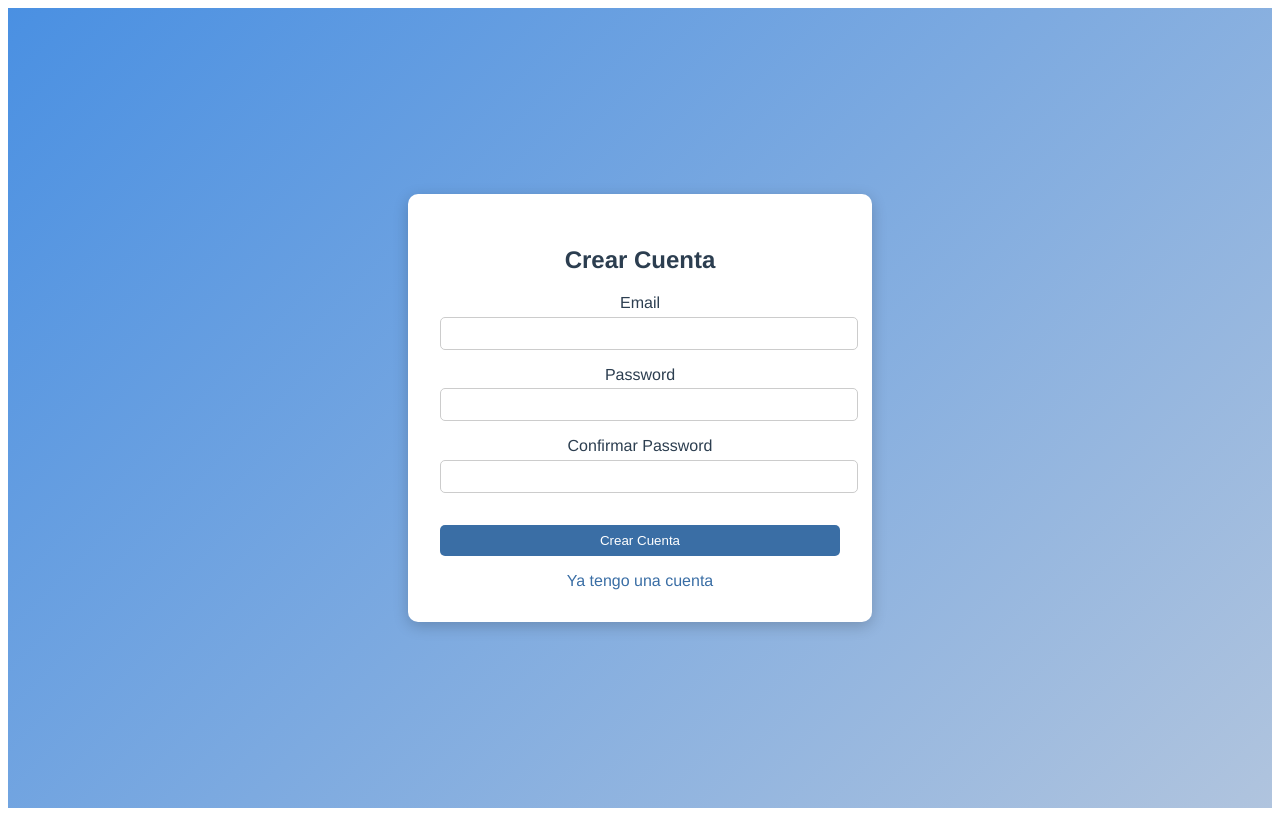
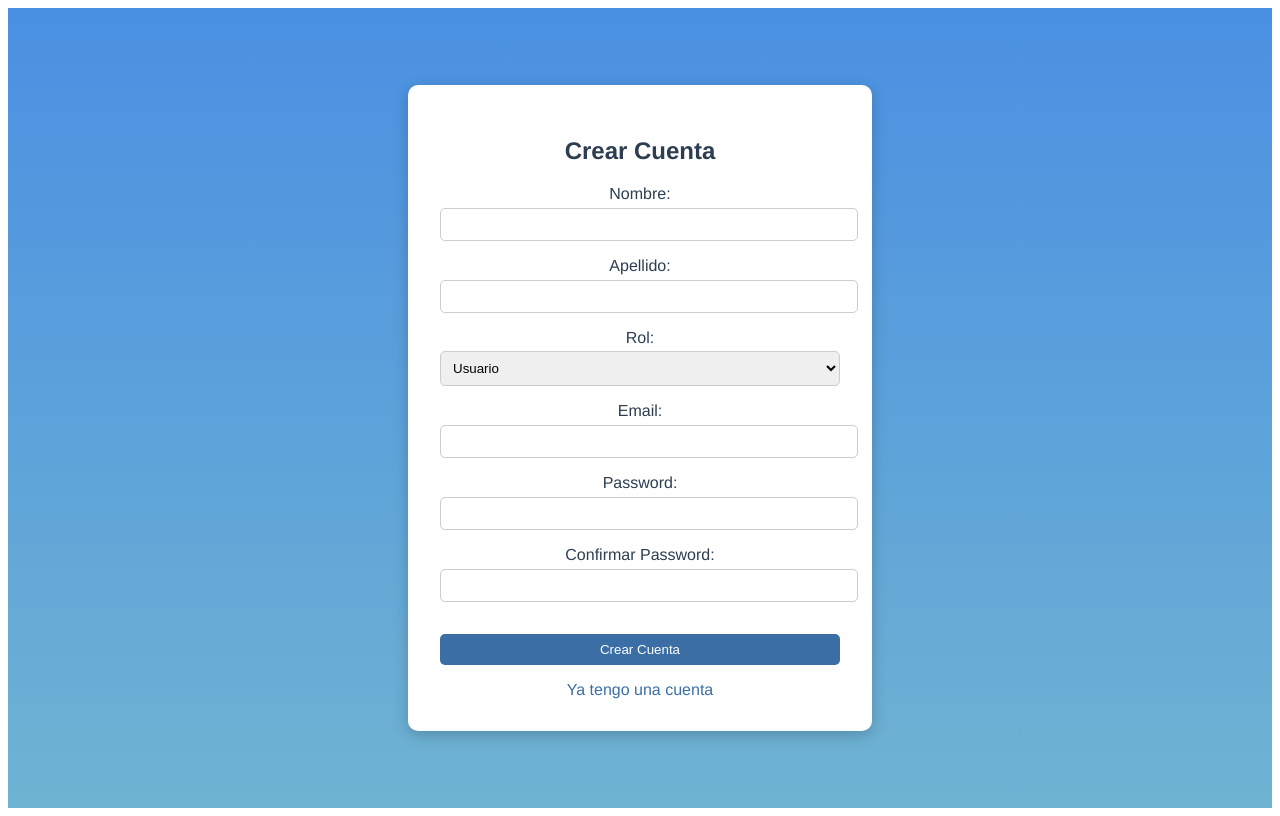
Before and after one commit to Adrianluza1/Hito2_Finanzas, a Vue app: page /register in a window 1280 px wide. Built offline with nearby package versions, Linux system fonts and the light colour scheme.

Commit message:
fix(Register): Change in register logic for json server

```diff
--- a/src/components/login/RegisterForm.vue
+++ b/src/components/login/RegisterForm.vue
@@ -1,32 +1,37 @@
 <template>
-  <div class="register-card">
+  <div class="login-card">
     <h2>Crear Cuenta</h2>
+    <form @submit.prevent="register">
       <div class="form-group">
-      <label>Email</label>
-      <input type="email" v-model="correo" required />
-    </div>
-    <div class="form-group">
-      <label>Nombre de Usuario</label>
+        <label>Nombre:</label>
         <input type="text" v-model="nombre" required />
       </div>
       <div class="form-group">
-      <label>Rol</label>
+        <label>Apellido:</label>
+        <input type="text" v-model="apellido" required />
+      </div>
+      <div class="form-group">
+        <label>Rol:</label>
         <select v-model="rol" required>
-        <option value="Usuario">Usuario</option>
-        <option value="Administrador">Administrador</option>
+          <option value="user">Usuario</option>
+          <option value="admin">Administrador</option>
         </select>
       </div>
       <div class="form-group">
-      <label>Password</label>
-      <input type="password" v-model="contrasena" required />
+        <label>Email:</label>
+        <input type="email" v-model="email" required />
       </div>
       <div class="form-group">
-      <label>Confirmar Password</label>
-      <input type="password" v-model="confirmarContrasena" required />
+        <label>Password:</label>
+        <input type="password" v-model="password" required />
       </div>
-    <button @click="register">Crear Cuenta</button>
-    <p class="login-link" @click="goToLogin">Ya tengo una cuenta</p>
-    <p v-if="error" class="error-message">{{ error }}</p>
+      <div class="form-group">
+        <label>Confirmar Password:</label>
+        <input type="password" v-model="confirmPassword" required />
+      </div>
+      <button type="submit">Crear Cuenta</button>
+    </form>
+    <router-link to="/" class="register-link">Ya tengo una cuenta</router-link>
   </div>
 </template>
 
@@ -36,39 +41,35 @@ import ApiService from '@/services/ApiService';
 export default {
   data() {
     return {
-      correo: '',
       nombre: '',
-      rol: 'Usuario',
-      contrasena: '',
-      confirmarContrasena: '',
-      error: '',
+      apellido: '',
+      rol: 'user',
+      email: '',
+      password: '',
+      confirmPassword: ''
     };
   },
   methods: {
     async register() {
-      if (this.contrasena !== this.confirmarContrasena) {
-        this.error = 'Las contraseñas no coinciden';
+      if (this.password !== this.confirmPassword) {
+        alert("Las contraseñas no coinciden.");
         return;
       }
-
       try {
-        await ApiService.register(this.correo, this.nombre, this.rol, this.contrasena);
-        alert('Registro exitoso. Ahora inicia sesión con tus credenciales.');
-        this.$router.push('/login'); // Redirige al inicio de sesión
+        await ApiService.register(this.email, this.nombre, this.rol, this.password);
+        alert('Registro exitoso. Ahora puedes iniciar sesión.');
+        this.$router.push({ name: 'Login' });
       } catch (error) {
-        this.error = error.response?.data?.message || "Error de conexión";
+        console.error('Error durante el registro:', error);
+        alert('Error al registrar. Inténtalo de nuevo.');
       }
-    },
-    goToLogin() {
-      this.$router.push('/login');
     }
   }
 };
 </script>
 
 <style scoped>
-/* Estilos personalizados de la página de registro */
-.register-card {
+.login-card {
   background: white;
   padding: 2rem;
   border-radius: 10px;
@@ -105,7 +106,7 @@ button:hover {
   background-color: #325d87;
 }
 
-.login-link {
+.register-link {
   display: block;
   text-align: center;
   margin-top: 1rem;
@@ -113,12 +114,7 @@ button:hover {
   text-decoration: none;
 }
 
-.login-link:hover {
+.register-link:hover {
   text-decoration: underline;
 }
-
-.error-message {
-  color: red;
-  text-align: center;
-}
 </style>
--- a/src/views/Register.vue
+++ b/src/views/Register.vue
@@ -1,107 +1,25 @@
-<!-- src/views/Register.vue -->
 <template>
-  <div class="register-container">
-    <div class="register-card">
-      <h2>Crear Cuenta</h2>
-      <form @submit.prevent="handleRegister">
-        <div class="form-group">
-          <label for="email">Email</label>
-          <input v-model="email" type="email" id="email" required />
-        </div>
-        <div class="form-group">
-          <label for="password">Password</label>
-          <input v-model="password" type="password" id="password" required />
-        </div>
-        <div class="form-group">
-          <label for="confirmPassword">Confirmar Password</label>
-          <input v-model="confirmPassword" type="password" id="confirmPassword" required />
-        </div>
-        <button type="submit">Crear Cuenta</button>
-        <router-link to="/" class="login-link">Ya tengo una cuenta</router-link>
-      </form>
-    </div>
+  <div class="login-container">
+    <RegisterForm />
   </div>
 </template>
 
 <script>
+import RegisterForm from '../components/login/RegisterForm.vue';
+
 export default {
-  name: "RegisterView",
-  data() {
-    return {
-      email: "",
-      password: "",
-      confirmPassword: "",
-    };
-  },
-  methods: {
-    handleRegister() {
-      if (this.password !== this.confirmPassword) {
-        alert("Las contraseñas no coinciden. Inténtalo de nuevo.");
-        return;
-      }
-      console.log("Registro exitoso con:", this.email, this.password);
-      this.$router.push("/home");
-    },
-  },
+  components: {
+    RegisterForm
+  }
 };
 </script>
 
 <style scoped>
-/* Estilo para el fondo degradado más visible */
-.register-container {
+.login-container {
   display: flex;
   justify-content: center;
   align-items: center;
   height: 100vh;
-  background: linear-gradient(135deg, #4a90e2, #b0c4de); /* Degradado de azul medio a azul claro */
-}
-
-.register-card {
-  background: white;
-  padding: 2rem;
-  border-radius: 10px;
-  box-shadow: 0 4px 15px rgba(0, 0, 0, 0.2);
-  width: 100%;
-  max-width: 400px;
-  text-align: center;
-}
-
-.form-group {
-  margin-bottom: 1rem;
-}
-
-input {
-  width: 100%;
-  padding: 0.5rem;
-  margin-top: 0.3rem;
-  border: 1px solid #ccc;
-  border-radius: 5px;
-}
-
-button {
-  width: 100%;
-  padding: 0.5rem;
-  background-color: #3a6ea5;
-  color: white;
-  border: none;
-  border-radius: 5px;
-  cursor: pointer;
-  margin-top: 1rem;
-}
-
-button:hover {
-  background-color: #325d87;
-}
-
-.login-link {
-  display: block;
-  text-align: center;
-  margin-top: 1rem;
-  color: #3a6ea5;
-  text-decoration: none;
-}
-
-.login-link:hover {
-  text-decoration: underline;
+  background: linear-gradient(to bottom, #4a90e2, #6fb3d2); /* Degradado más suave */
 }
 </style>
```
Lines whose indentation alone changed are shown as unchanged.
